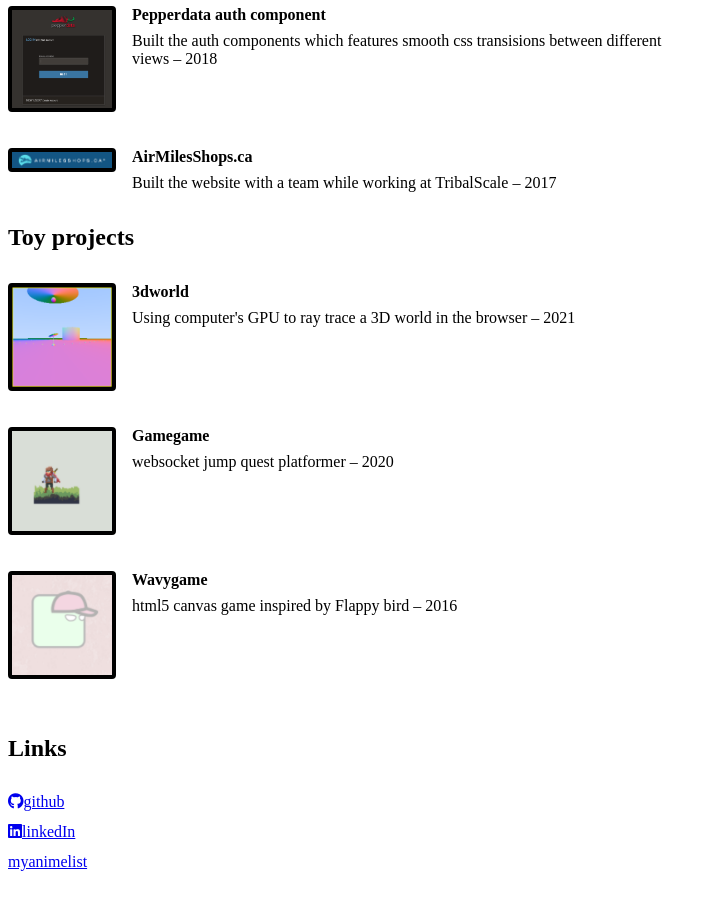
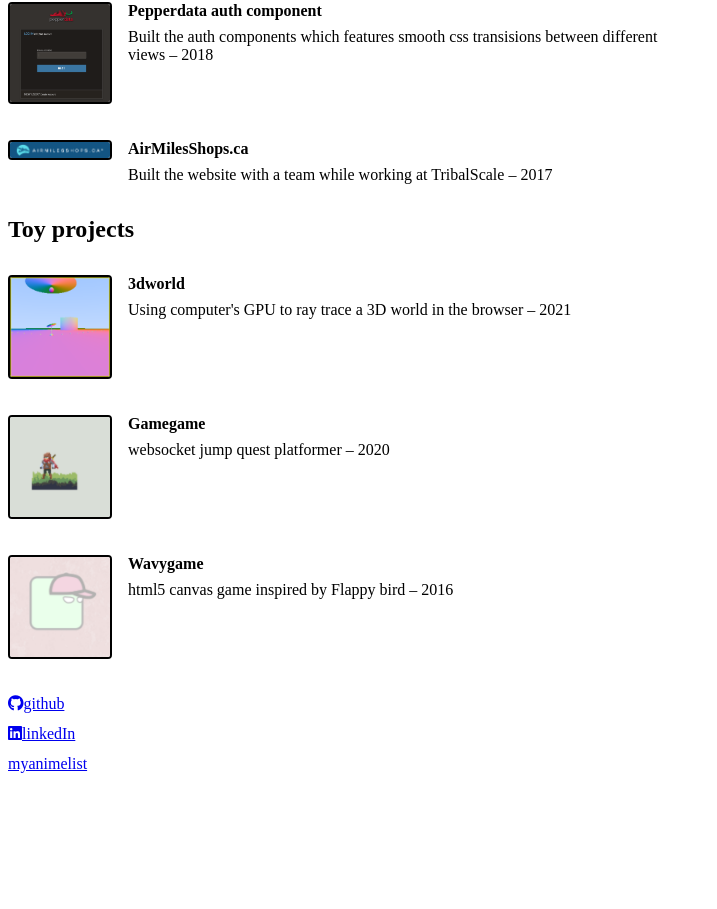
Before and after one commit to kddial/personal-website, a SvelteKit app: page / in a window 1280 px wide. Shown: the part 381-1290 px from the top of the page, without its empty margins (0-717 px from the left). After the commit the page ends 1226 px from the top, so only its background shows below. Built offline with nearby package versions, Linux system fonts and the light colour scheme.

Commit message:
minor style tweaks

```diff
--- a/src/lib/components/WorkPreview.svelte
+++ b/src/lib/components/WorkPreview.svelte
@@ -22,7 +22,7 @@
     display: flex;
   }
   .work-image {
-    border: 4px solid black;
+    border: 2px solid black;
     border-radius: 4px;
     transition: 0.2s border-color;
     max-width: 100px;
--- a/src/routes/+page.svelte
+++ b/src/routes/+page.svelte
@@ -102,8 +102,6 @@
 
 <!-- links -->
 <section class="links">
-  <h2>Links</h2>
-
   <a href="https://github.com/kddial" target="_blank" rel="noreferrer"
     ><i class="fa fa-github" />github
   </a>
```
